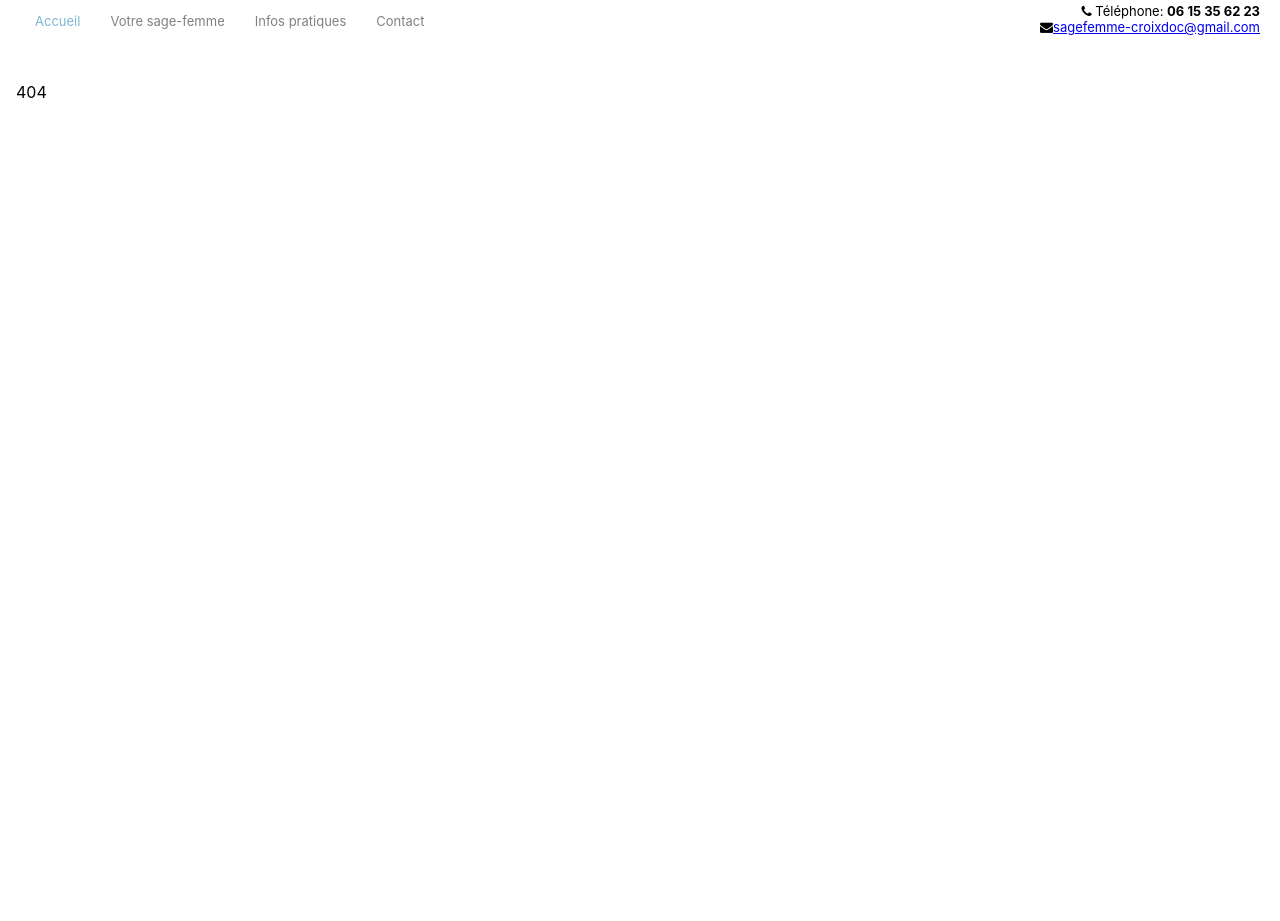
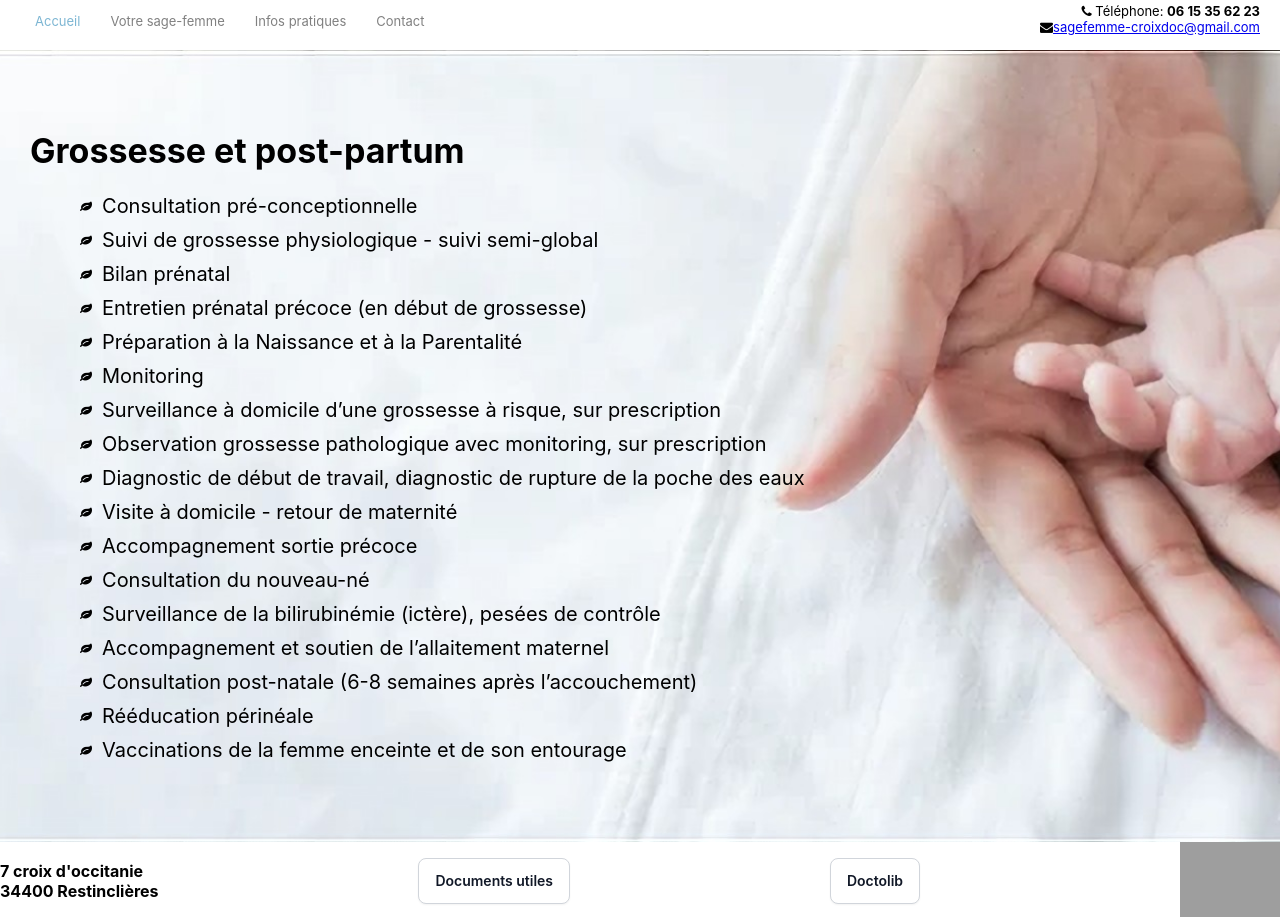
Before and after one commit to chickentuna/sagefemme-croixdoc, a React (Create React App) app: page /grossesse-et-post-partum in a window 1280 px wide. Before the commit this address had no page. Shown: the part 82-1003 px from the top of the page. Before the commit the page ends 800 px from the top, so only its background shows below. Built offline with nearby package versions, Linux system fonts and the light colour scheme; grey boxes are pictures that could not be loaded.

Commit message:
footer and grossesse page

```diff
--- a/src/react/App.tsx
+++ b/src/react/App.tsx
@@ -1,6 +1,7 @@
 import React from 'react'
 import { createUseStyles } from 'react-jss'
 import { Outlet } from 'react-router-dom'
+import Footer from './Footer'
 import Header from './Header'
 
 const useStyle = createUseStyles({
@@ -21,6 +22,7 @@ export default function App() {
     <div className={classes.box}>
       <Header />
       <Outlet />
+      <Footer />
     </div>
   )
 }
--- /dev/null
+++ b/src/react/Footer.tsx
@@ -0,0 +1,56 @@
+import React from 'react';
+import {createUseStyles} from 'react-jss'
+import ButtonLink from './components/ButtonLink';
+
+const useStyle = createUseStyles({
+  resources: {
+    flex: '0 1 60px',
+    display: 'flex',
+    width: '100%',
+    justifyContent: 'space-between',
+    alignItems: 'center'
+  },
+  adress: {
+    fontWeight: 'bold',
+    color: 'black'
+  },
+  documents:{
+
+  },
+  doctolib: {
+
+  },
+  cards: {
+
+  },
+  cardsImg: {
+    width: 100
+  }
+})
+
+export default function Footer() {
+  const classes = useStyle()
+  return (
+    <div className={classes.resources}>
+      <div className={classes.adress}>
+        <div>7 croix d'occitanie</div>
+        <div>34400 Restinclières</div>
+      </div>
+      <div className={classes.documents}>
+        <ButtonLink mini to={'documents'}>
+            Documents utiles
+        </ButtonLink>
+      </div>
+      <div className={classes.doctolib}>
+        <ButtonLink mini to={'doctolib'}>
+            Doctolib
+        </ButtonLink>
+      </div>
+
+      <div className={classes.cards}>
+        <img   className={classes.cardsImg} src="https://www.institutsandra.pro/public/img/big/carte%20bleue%20200303-zoom-logo-cb.png" />
+      </div>
+
+    </div>
+  )
+}
--- a/src/react/Home.tsx
+++ b/src/react/Home.tsx
@@ -69,7 +69,7 @@ export default function Home() {
         ))}
 
       </div>
-      <div className={classes.resources}>
+      {/* <div className={classes.resources}>
         <div className={classes.adress}>
           <div>7 croix d'occitanie</div>
           <div>34400 Restinclières</div>
@@ -89,7 +89,7 @@ export default function Home() {
           <img   className={classes.cardsImg} src="https://www.institutsandra.pro/public/img/big/carte%20bleue%20200303-zoom-logo-cb.png" />
         </div>
 
-      </div>
+      </div> */}
 
     </PageWrapper>
   )
--- a/src/react/Index.tsx
+++ b/src/react/Index.tsx
@@ -6,6 +6,7 @@ import {
 } from 'react-router-dom'
 import App from './App'
 import Home from './Home'
+import Grossesse from './pages/Grossesse'
 import Gyneco from './pages/Gyneco'
 
 export function Index() {
@@ -15,6 +16,7 @@ export function Index() {
         <Route path="/" element={<App />}>
           <Route index element={ <Home /> }/>
           <Route path="/gynecologie" element={ <Gyneco /> }/>
+          <Route path="/grossesse-et-post-partum" element={ <Grossesse /> }/>
           <Route
             path="*"
             element={
--- /dev/null
+++ b/src/react/components/List.tsx
@@ -0,0 +1,41 @@
+import classNames from 'classnames'
+import React, { HTMLProps, ReactNode } from 'react'
+import { createUseStyles } from 'react-jss'
+
+const useStyle = createUseStyles({
+  listItem: {
+    display: 'flex',
+    flexWrap: 'nowrap',
+    alignItems: 'flex-start',
+    marginTop: 10,
+    paddingLeft: 40
+  },
+  listIcon: {
+    fontSize: 12,
+    paddingTop: 7,
+    margin: [0, 10]
+  }
+})
+
+interface ListProps {
+  icon?: string
+  items: ReactNode[]
+}
+
+function List({icon='leaf', items}: ListProps) {
+  const {listItem, listIcon} = useStyle()
+  return (
+    <div>
+      {items.map((node, idx) => (
+        <div key={idx} className={listItem}>
+          <div className={classNames([`icon-${icon}`, listIcon])} />
+          <div>
+            {node}
+          </div>
+        </div>
+      ))}
+    </div>
+  )
+}
+
+export default React.memo(List)
--- a/src/react/components/PageWrapper.tsx
+++ b/src/react/components/PageWrapper.tsx
@@ -1,7 +1,5 @@
-import classNames from 'classnames'
 import React, { HTMLProps, ReactNode } from 'react'
 import { createUseStyles } from 'react-jss'
-import './ButtonLink.scss'
 
 const useStyle = createUseStyles({
   wrapper: {
@@ -16,10 +14,6 @@ const useStyle = createUseStyles({
   }
 })
 
-interface PageWrapperProps extends HTMLProps<Element> {
-  children?: ReactNode
-}
-
 function PageWrapper({children, style}: HTMLProps<Element>) {
   const {wrapper} = useStyle()
 
--- /dev/null
+++ b/src/react/pages/Grossesse.tsx
@@ -0,0 +1,61 @@
+import React from 'react'
+import { createUseStyles } from 'react-jss'
+import List from '../components/List'
+import PageWrapper from '../components/PageWrapper'
+
+const useStyles = createUseStyles({
+  title: {
+    color: 'black',
+    fontSize: '34px',
+    marginTop: 0
+  },
+  content: {
+    fontSize: 20,
+    maxWidth: '87%',
+    minWidth: 500
+  },
+  list: {
+    color: 'black',
+    marginTop: 10
+  }
+})
+
+function Grossesse() {
+  const classes = useStyles()
+  return (
+    <PageWrapper style={{
+      backgroundImage: 'linear-gradient(rgba(0, 0, 0, 0.00), rgba(0, 0, 0, 0.00)), url(\'bebe.jpg\')',
+      backgroundPosition: '22.5% 25%',
+      alignItems: 'flex-start'
+    }}>
+      <div className={classes.content}>
+
+        <h1 className={classes.title}>Grossesse et post-partum</h1>
+        <div className={classes.list} >
+          <List items={[
+            'Consultation pré-conceptionnelle',
+            'Suivi de grossesse physiologique - suivi semi-global',
+            'Bilan prénatal',
+            'Entretien prénatal précoce (en début de grossesse)',
+            'Préparation à la Naissance et à la Parentalité',
+            'Monitoring',
+            'Surveillance à domicile d’une grossesse à risque, sur prescription',
+            'Observation grossesse pathologique avec monitoring, sur prescription',
+            'Diagnostic de début de travail, diagnostic de rupture de la poche des eaux',
+            'Visite à domicile - retour de maternité',
+            'Accompagnement sortie précoce',
+            'Consultation du nouveau-né',
+            'Surveillance de la bilirubinémie (ictère), pesées de contrôle',
+            'Accompagnement et soutien de l’allaitement maternel',
+            'Consultation post-natale (6-8 semaines après l’accouchement)',
+            'Rééducation périnéale',
+            'Vaccinations de la femme enceinte et de son entourage'
+          ]} />
+        </div>
+      </div>
+    </PageWrapper>
+  )
+}
+
+
+export default React.memo(Grossesse)
--- a/src/react/pages/Gyneco.tsx
+++ b/src/react/pages/Gyneco.tsx
@@ -1,35 +1,23 @@
 import classNames from 'classnames'
 import React from 'react'
 import { createUseStyles } from 'react-jss'
+import List from '../components/List'
 import PageWrapper from '../components/PageWrapper'
 
 const useStyles = createUseStyles({
   title: {
     color: 'white',
-    fontSize: '34px'
+    fontSize: '34px',
+    marginTop: 0
+  },
+  content: {
+    fontSize: 20,
+    maxWidth: '47%',
+    minWidth: 500
   },
   list: {
     color: 'white',
     marginTop: 10
-  },
-  content: {
-    fontSize: 20,
-    maxWidth: '50%',
-    minWidth: 500
-  },
-  listItem: {
-    display: 'flex',
-    flexWrap: 'nowrap',
-    alignItems: 'flex-start',
-    marginTop: 10,
-    padding: [0, 40]
-  },
-  listIcon: {
-    fontSize: 12,
-    paddingTop: 7,
-    margin: [0, 10]
-  },
-  listText: {
   }
 })
 
@@ -45,54 +33,16 @@ function Gyneco() {
 
         <h1 className={classes.title}>Gynécologie</h1>
         <div className={classes.list} >
-          <div className={classes.listItem}>
-            <div className={classNames(['icon-leaf',classes.listIcon])}></div>
-            <div className={classes.listText}>
-            Suivi gynécologique de prévention
-            </div>
-          </div>
-          <div className={classes.listItem}>
-            <div className={classNames(['icon-leaf',classes.listIcon])}></div>
-            <div className={classes.listText}>
-            Réalisation et interprétation de frottis cervico-vaginaux
-            </div>
-          </div>
-          <div className={classes.listItem}>
-            <div className={classNames(['icon-leaf',classes.listIcon])}></div>
-            <div className={classes.listText}>
-            Contraception naturelle ou médicalisée
-            </div>
-          </div>
-          <div className={classes.listItem}>
-            <div className={classNames(['icon-leaf',classes.listIcon])}></div>
-            <div className={classes.listText}>
-            Poses et ablations DIU, implants contraceptifs, diaphragme contraceptif
-            </div>
-          </div>
-          <div className={classes.listItem}>
-            <div className={classNames(['icon-leaf',classes.listIcon])}></div>
-            <div className={classes.listText}>
-            Consultation pré-conceptionnelle
-            </div>
-          </div>
-          <div className={classes.listItem}>
-            <div className={classNames(['icon-leaf',classes.listIcon])}></div>
-            <div className={classes.listText}>
-            Bilan périnéal et rééducation périnéale pour les femmes de tout âge
-            </div>
-          </div>
-          <div className={classes.listItem}>
-            <div className={classNames(['icon-leaf',classes.listIcon])}></div>
-            <div className={classes.listText}>
-            Consultation anonyme et gratuite de l’adolescente de 15 à 17 ans inclus
-            </div>
-          </div>
-          <div className={classes.listItem}>
-            <div className={classNames(['icon-leaf',classes.listIcon])}></div>
-            <div className={classes.listText}>
-            Vaccination des jeunes filles à partir de 11 ans
-            </div>
-          </div>
+          <List items={[
+            'Suivi gynécologique de prévention',
+            'Réalisation et interprétation de frottis cervico-vaginaux',
+            'Contraception naturelle ou médicalisée',
+            'Poses et ablations DIU, implants contraceptifs, diaphragme contraceptif',
+            'Consultation pré-conceptionnelle',
+            'Bilan périnéal et rééducation périnéale pour les femmes de tout âge',
+            'Consultation anonyme et gratuite de l’adolescente de 15 à 17 ans inclus',
+            'Vaccination des jeunes filles à partir de 11 ans',
+          ]} />
         </div>
       </div>
     </PageWrapper>
```
Also changed, not shown: public/bebe.jpg (added).
